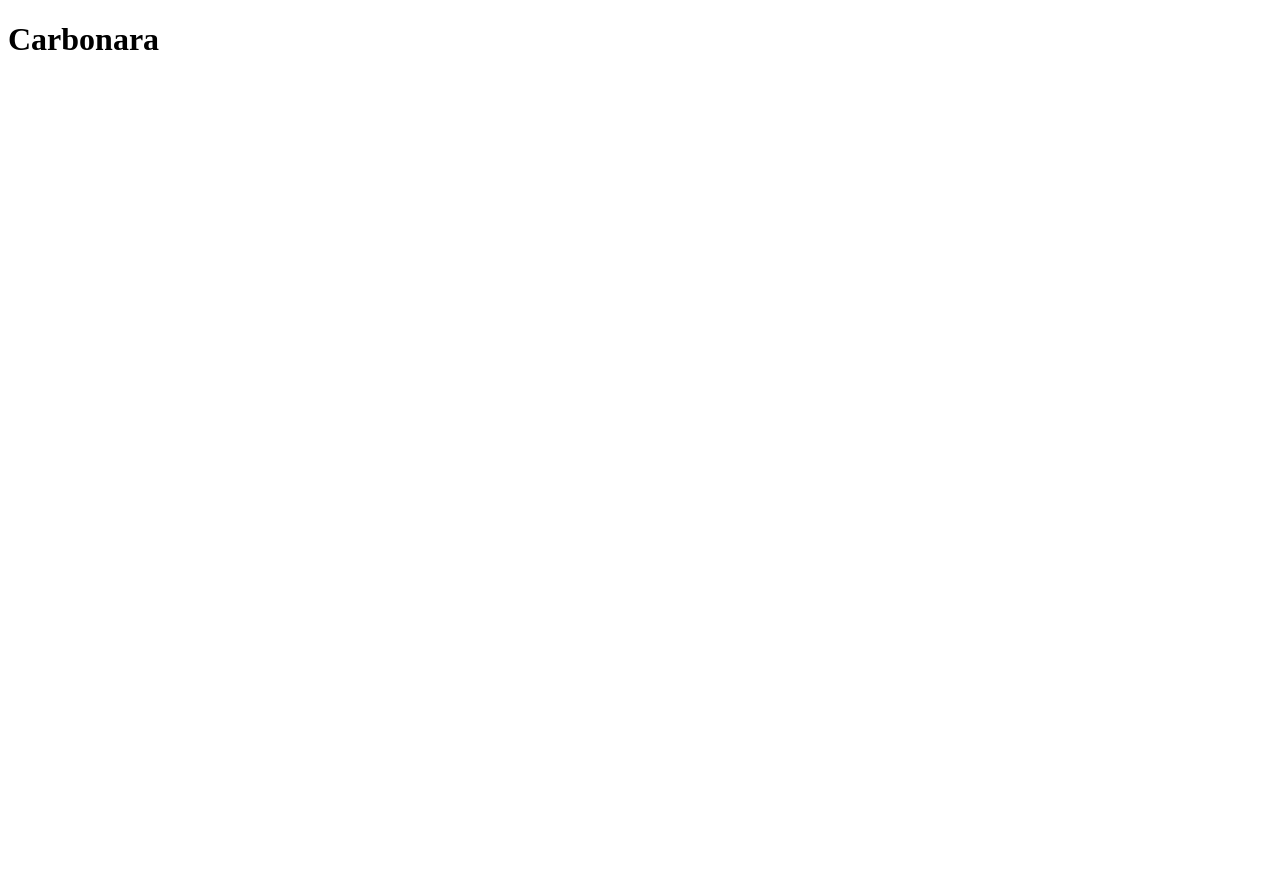
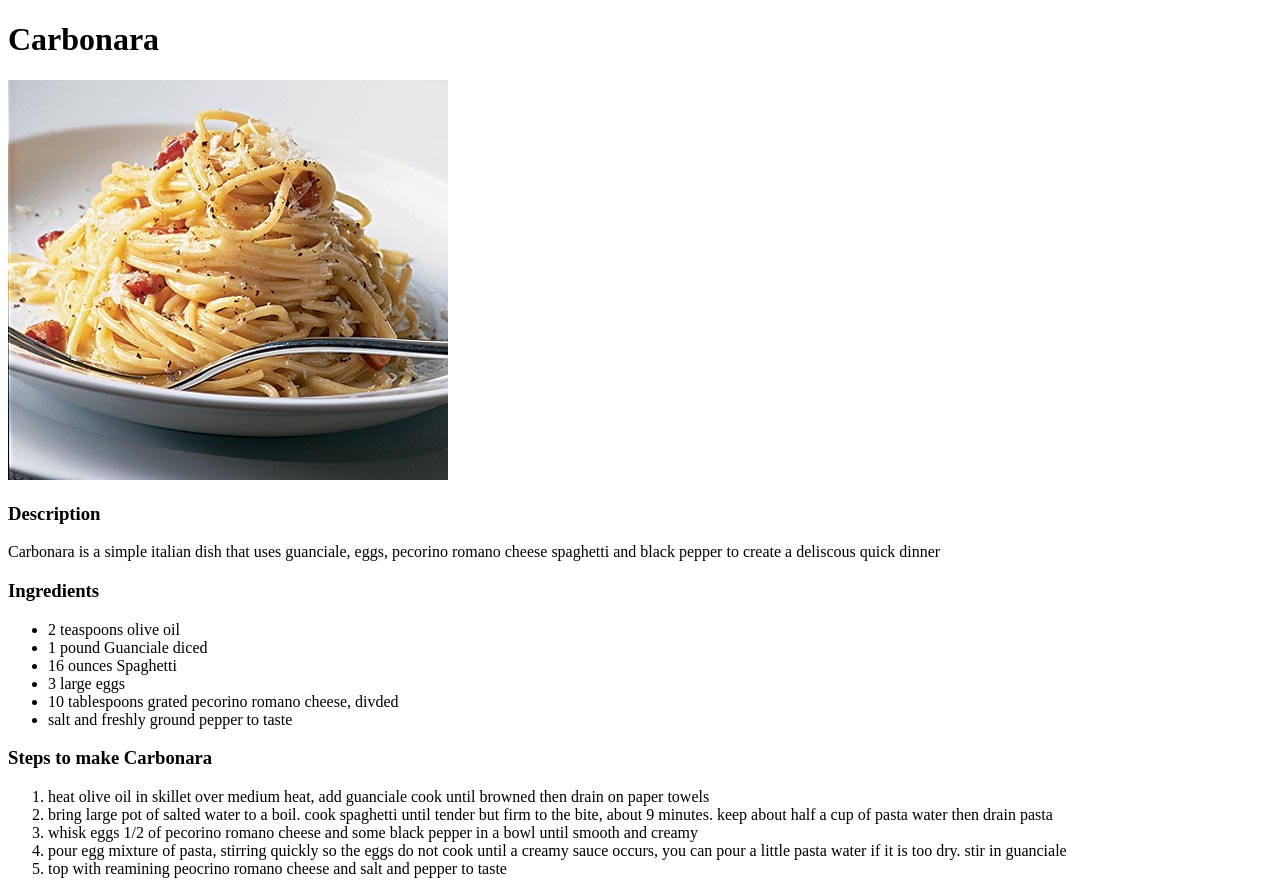
Before and after one commit to darkstep26/odin-recipes, a plain HTML site: page receipes/carbonara.html in a window 1280 px wide. Before the commit the page ends 800 px from the top, so only its background shows below. Drawn offline with Linux system fonts and the light colour scheme.

Commit message:
added image and receipe steps to carbonara page

```diff
--- a/receipes/carbonara.html
+++ b/receipes/carbonara.html
@@ -6,6 +6,29 @@
     </head>
     <body>
         <h1>Carbonara</h1>
+        <img src="../images/Carbonara.jpg" alt="Image of Carbonara">
+        <h3>Description</h3>
+        <p>Carbonara is a simple italian dish that uses guanciale, eggs, pecorino romano cheese spaghetti and black pepper to create a deliscous quick dinner</p>
+        <h3>Ingredients</h3>
+        <ul>
+            <li>2 teaspoons olive oil</li>
+            <li>1 pound Guanciale diced</li>
+            <li>16 ounces Spaghetti</li>
+            <li>3 large eggs</li>
+            <li>10 tablespoons grated pecorino romano cheese, divded</li>
+            <li>salt and freshly ground pepper to taste</li>
+
+        </ul>
+        <h3>Steps to make Carbonara</h3>
+        <ol>
+            <li>heat olive oil in skillet over medium heat, add guanciale cook until browned then drain on paper towels</li>
+            <li>bring large pot of salted water to a boil. cook spaghetti until tender but firm to the bite, about 9 minutes. keep about half a cup of pasta water then drain pasta</li>
+            <li>whisk eggs 1/2 of pecorino romano cheese and some black pepper in a bowl until smooth and creamy</li>
+            <li>pour egg mixture of pasta, stirring quickly so the eggs do not cook until a creamy sauce occurs, you can pour a little pasta water if it is too dry. stir in guanciale</li>
+            <li>top with reamining peocrino romano cheese and salt and pepper to taste</li>
+        </ol>
+
+
 
     </body>
 </Html>
```
Also changed, not shown: index.html (+1 -1 lines), images/Carbonara.jpg (added).
